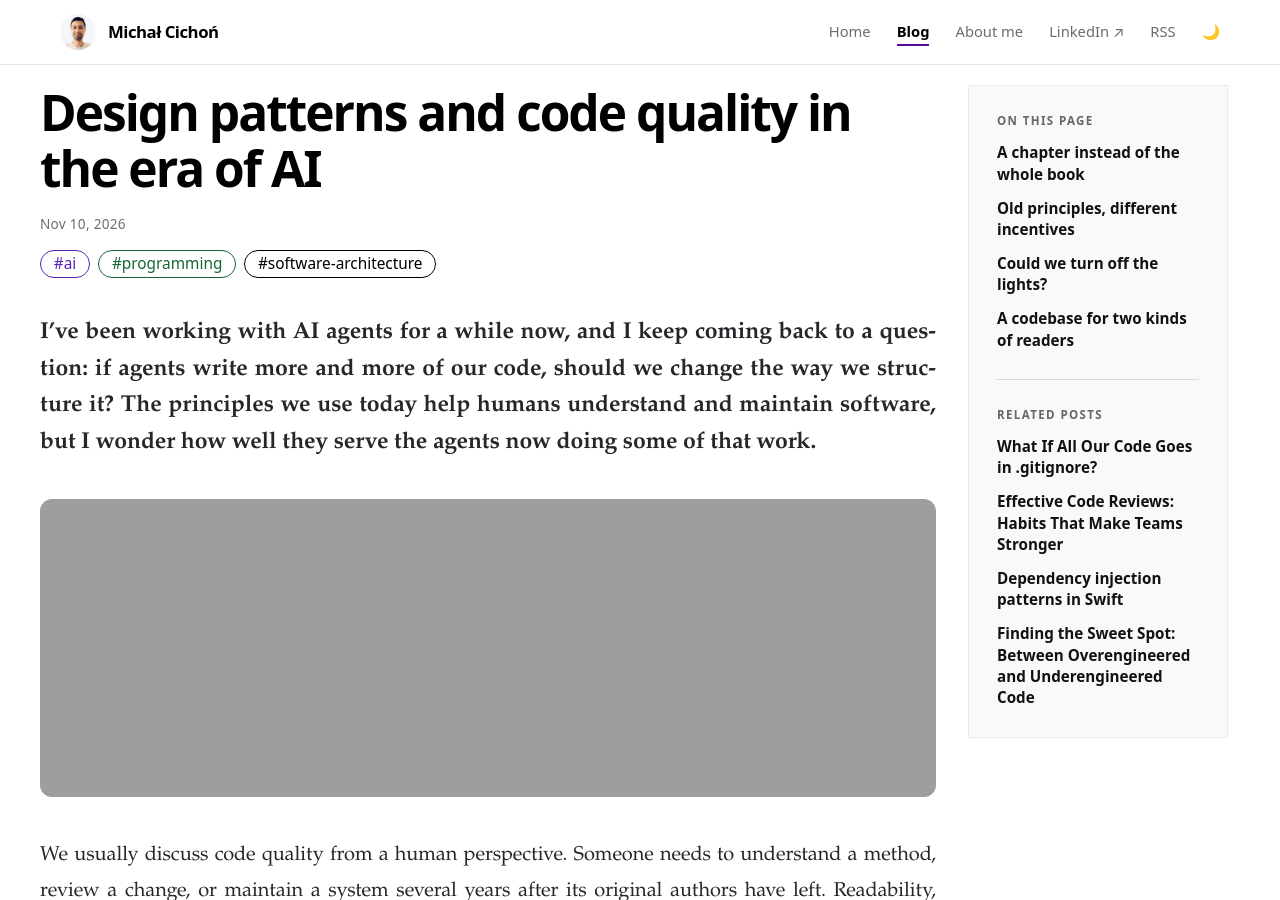
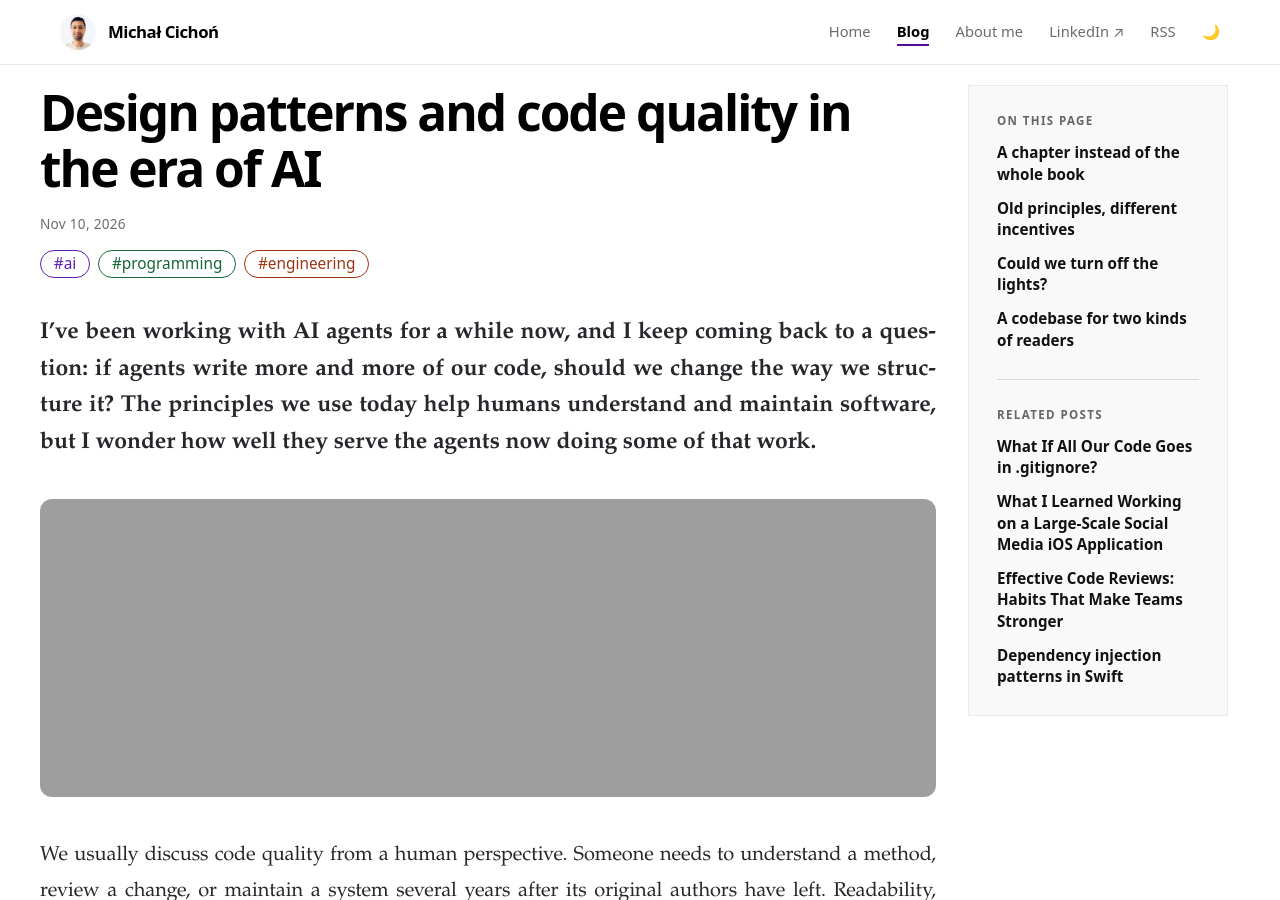
Before and after one commit to michalcichon/michalcichon.github.io, a Jekyll site: the page built from _posts/2026-11-10-design-patterns-and-code-quality-in-the-era-of-ai.md, in a window 1280 px wide and 900 px high. Built offline with Jekyll 4.4.1, drawn with Linux system fonts in a browser that asks for light colours; comment, search, counter and statistics services are not loaded.

Commit message:
Use existing engineering tag on AI design patterns post
Co-Authored-By: Claude Sonnet 5.5 <noreply@anthropic.com>

```diff
--- a/_posts/2026-11-10-design-patterns-and-code-quality-in-the-era-of-ai.md
+++ b/_posts/2026-11-10-design-patterns-and-code-quality-in-the-era-of-ai.md
@@ -5,7 +5,7 @@ description: "How AI agents could change the way we think about design patterns,
 date:   2026-11-10 11:00:00 +0100
 categories: programming
 keywords: AI agents, agentic development, design patterns, code quality, software architecture, LLMs
-tags: ai programming software-architecture
+tags: ai programming engineering
 image: "assets/2026-11-10/banner.webp" # Image for RSS; placeholder until the banner is added
 comments: true
 ---
```
